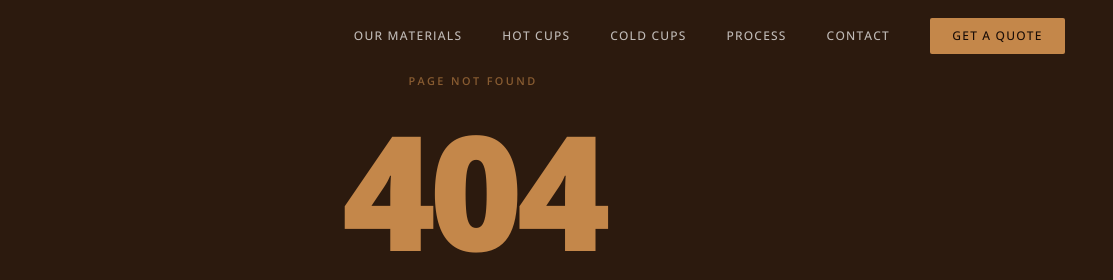
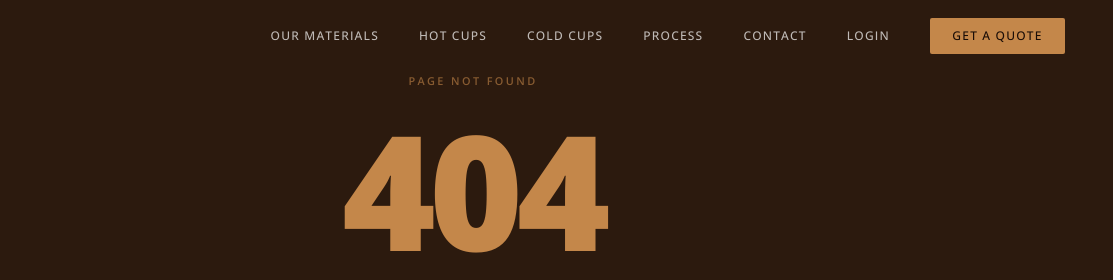
Before and after one commit to jmoney928/cupcasa, a website: page sites/cupcasa/404.html in a window 1280 px wide. Shown: the top 280 px of the page, 167-1280 px from the left. Drawn offline with nearby package versions, Linux system fonts and the light colour scheme.

Commit message:
Add Login link to nav on all pages

```diff
--- a/sites/cupcasa/404.html
+++ b/sites/cupcasa/404.html
@@ -253,6 +253,7 @@
       <a href="/cold-cups">Cold Cups</a>
       <a href="/process">Process</a>
       <a href="/contact">Contact</a>
+      <a href="/portal">Login</a>
       <a href="/contact" class="btn-nav">Get a Quote</a>
     </div>
   </nav>
```
Also changed, not shown: sites/cupcasa/cold-cups.html (+1 -0 lines), sites/cupcasa/contact.html (+1 -0 lines), sites/cupcasa/hot-cups.html (+1 -0 lines), sites/cupcasa/index.html (+1 -0 lines), sites/cupcasa/privacy-policy.html (+1 -0 lines), sites/cupcasa/process.html (+1 -0 lines), sites/cupcasa/terms.html (+1 -0 lines).
